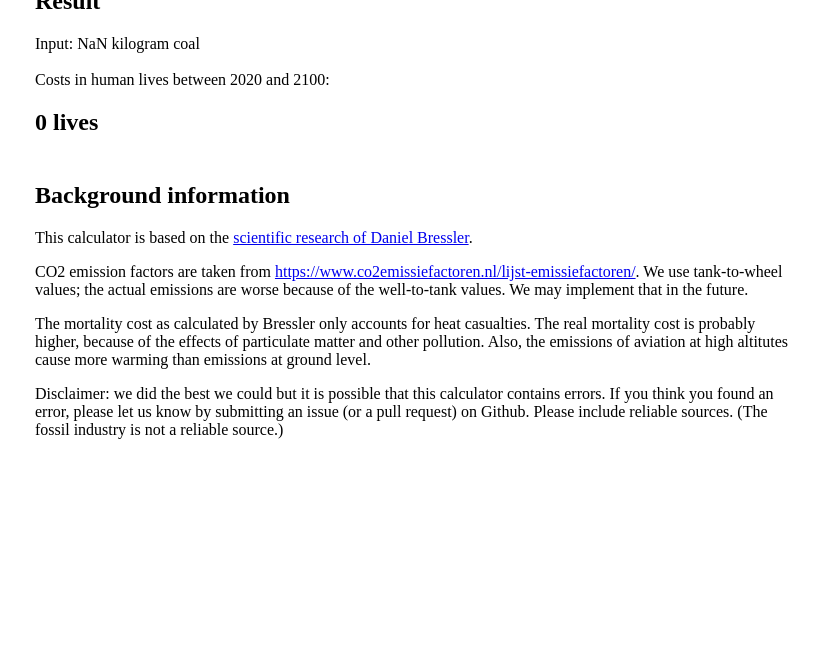
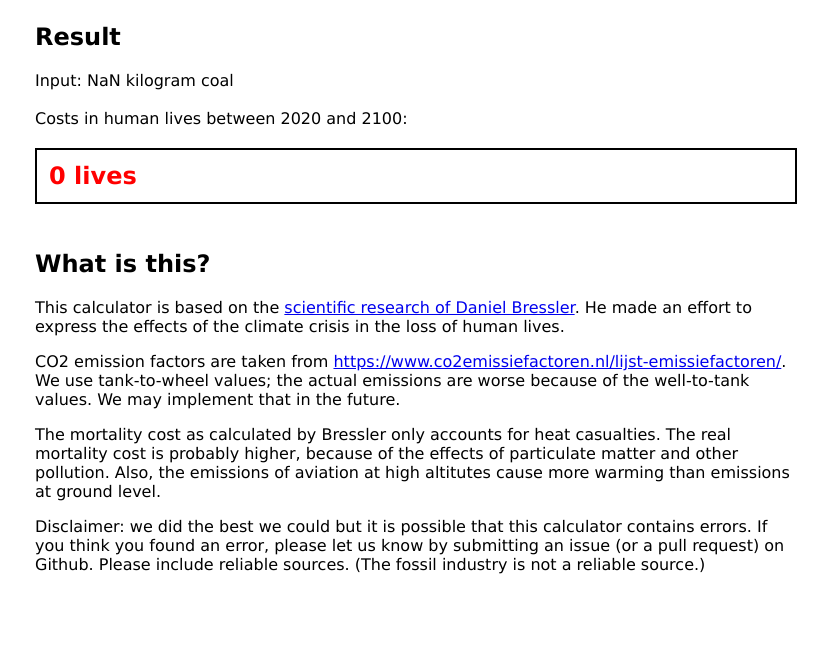
Before and after one commit to FossielvrijNL/carboncalculator, a plain HTML site: page index.html in a window 1280 px wide. Shown: the part 146-800 px from the top of the page, without its empty margins (224-1052 px from the left). Drawn offline with Linux system fonts and the light colour scheme.

Commit message:
Adding style

```diff
--- a/index.html
+++ b/index.html
@@ -1,8 +1,9 @@
 <html>
     <head>
         <title>Mortality Cost of Carbon calculator</title>
+        <link rel="stylesheet" href="style.css">
     </head>
-    <body style="margin-left: 20%; margin-right: 20%">
+    <body>
         <h1>Mortality Cost of Carbon calculator</h1>
         <form>
             <table>
@@ -43,9 +44,11 @@
                 </tr>
                 <tr>
                     <td colspan="2">
-                        <h2>Background information</h2>
+                        <h2>What is this?</h2>
                         <p>This calculator is based on the
-                            <a href="https://www.nature.com/articles/s41467-021-24487-w">scientific research of Daniel Bressler</a>.</p>
+                            <a href="https://www.nature.com/articles/s41467-021-24487-w">scientific research of Daniel Bressler</a>.
+                            He made an effort to express the effects of the climate crisis in the loss of human lives.
+                        </p>
                         <p>CO2 emission factors are taken from
                             <a href="https://www.co2emissiefactoren.nl/lijst-emissiefactoren/">https://www.co2emissiefactoren.nl/lijst-emissiefactoren/</a>.
                             We use tank-to-wheel values; the actual emissions are worse because of the
@@ -147,7 +150,7 @@
                 }
                 document.getElementById("result").innerHTML
                     += "Costs in human lives between 2020 and 2100: "
-                    + "<h2>"
+                    + "<h2 id='mortality'>"
                     + mortality + " lives"
                     + "</h2>"
             }
--- /dev/null
+++ b/style.css
@@ -0,0 +1,16 @@
+body {
+    font-family: Verdana, Geneva, Tahoma, sans-serif;
+    margin-left: 20%;
+    margin-right: 20%;
+    margin-top: 20px;
+}
+
+input,select {
+    padding: 0.8em;
+}
+
+h2#mortality {
+    border: 2px solid black;
+    padding: 0.5em;
+    color:red;
+}
```
